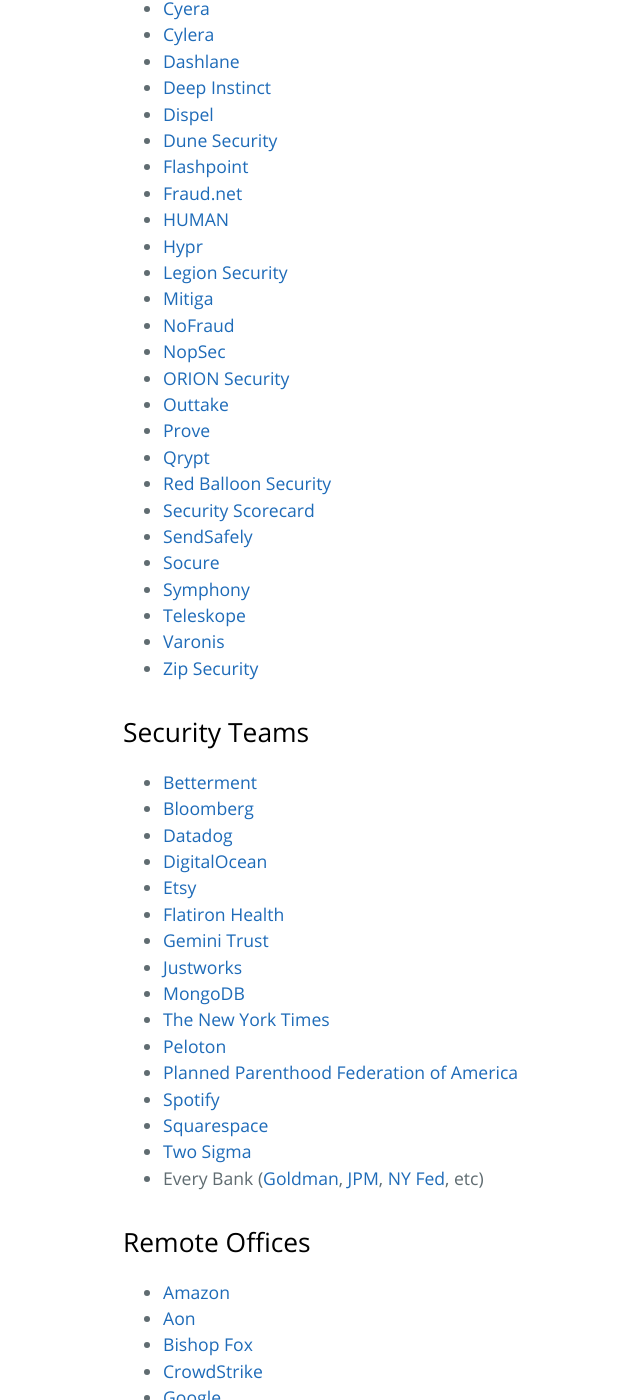
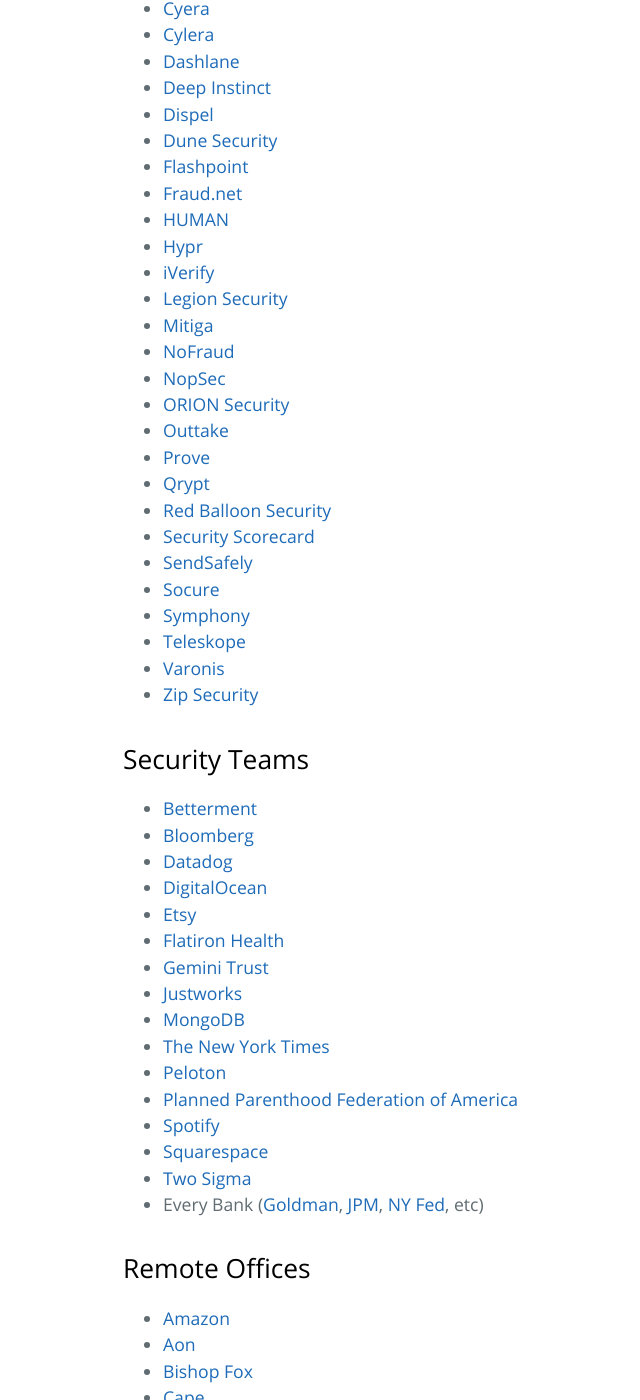
Before and after one commit to trailofbits/nyc-infosec, a Jekyll site: the page built from companies.md, in a window 1280 px wide and 1400 px high, scrolled down 1019 px. Shown: the whole window, without its empty margins (101-741 px from the left). Built offline with Jekyll 4.4.1, drawn with Linux system fonts in a browser that asks for light colours; our own code applies the rules of GitHub Pages for plain Markdown files.

Commit message:
Add iVerify (NYC HQ) to Products, Cape (VA HQ) to Remote Offices
- iVerify: mobile device security/EDR, NYC-headquartered, $29.4M raised
- Cape: privacy-first mobile carrier, HQ in Arlington VA but major NYC
  engineering office at 500 7th Ave

```diff
--- a/companies.md
+++ b/companies.md
@@ -39,6 +39,7 @@
 * [Fraud.net](https://fraud.net/)
 * [HUMAN](https://www.humansecurity.com/)
 * [Hypr](https://www.hypr.com/)
+* [iVerify](https://iverify.io/)
 * [Legion Security](https://www.legionsecurity.ai/)
 * [Mitiga](https://www.mitiga.io/)
 * [NoFraud](https://nofraud.com/)
```
Also changed, not shown: other parts of companies.md (+1 -0 lines).
